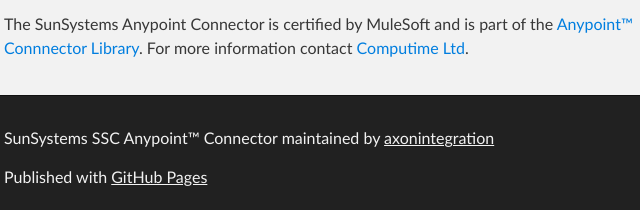
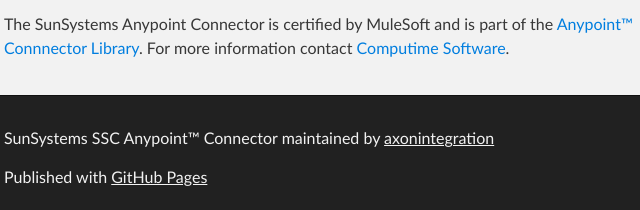
Before and after one commit to axonintegration/SunSystems-Anypoint-Connector, a plain HTML site: page index.html in a window 1280 px wide. Shown: the part 945-1155 px from the top of the page, 316-956 px from the left. Drawn offline with Linux system fonts and the light colour scheme.

Commit message:
Update index.html

```diff
--- a/index.html
+++ b/index.html
@@ -46,7 +46,7 @@
 
 </ul>
 
-<p>The SunSystems Anypoint Connector is certified by MuleSoft and is part of the <a target="_blank" href="https://www.mulesoft.com/exchange#!/infor-sunsystems-integration-connector?searchTerm=Infor&sortBy=rank">Anypoint&trade; Connnector Library</a>.  For more information contact <a target="_blank" href="http://computimesoftware.com/?page_id=143">Computime Ltd</a>.</p>
+<p>The SunSystems Anypoint Connector is certified by MuleSoft and is part of the <a target="_blank" href="https://www.mulesoft.com/exchange#!/infor-sunsystems-integration-connector?searchTerm=Infor&sortBy=rank">Anypoint&trade; Connnector Library</a>.  For more information contact <a target="_blank" href="http://computimesoftware.com/?page_id=143">Computime Software</a>.</p>
 
 
     </div>
```
